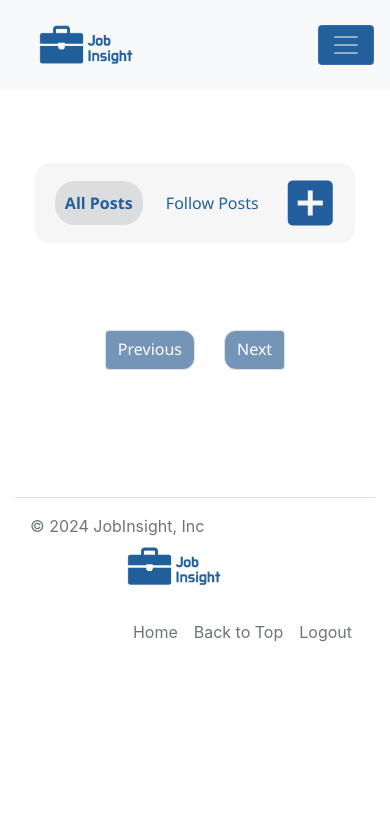
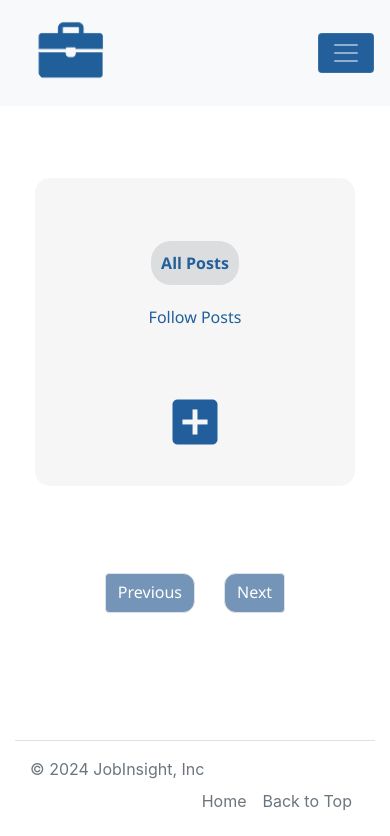
Before and after one commit to Mingyu-Lian/AgileWebDev_Group_Assignment, a Flask app: page / in a window 390 px wide. Shown: the top 836 px of the page. Before the commit the page ends 642 px from the top, so only its background shows below. Run offline with Flask 3, Linux system fonts and the light colour scheme; the visitor is signed in with stand-in values (Sample User, id 1); data that the repository does not hold is empty; some libraries are stand-ins or nearby versions.

Commit message:
Front-End Edition 2
To be decided tmr.

```diff
--- a/app/routes.py
+++ b/app/routes.py
@@ -81,13 +81,15 @@ def home():
     posts = posts_pagination.items
     total_posts = posts_query.count()
     total_pages = posts_pagination.pages
+    user_profile = UserDetails.query.filter_by(id=current_user.id).first()
 
     return render_template(
         'home.html',
         posts=posts,
         filter=filter_type,
         page=page,
-        total_pages=total_pages
+        total_pages=total_pages,
+        user_profile=user_profile
     )
 
 
@@ -167,6 +169,7 @@ def set_icon():
 @main.route('/upload/product', methods=['GET', 'POST'])
 @login_required
 def upload_product():
+    user_profile = UserDetails.query.filter_by(id=current_user.id).first()
     form = UploadForm()
     if form.validate_on_submit():
         title = form.title.data
@@ -189,7 +192,7 @@ def upload_product():
         flash('Post uploaded successfully!', 'success')
         return redirect(url_for('main.home'))
 
-    return render_template('upload.html', title='Upload Post', form=form)
+    return render_template('upload.html', title='Upload Post', form=form,  user_profile=user_profile)
 
 
 
--- a/app/static/styles.css
+++ b/app/static/styles.css
@@ -1,19 +1,32 @@
 /*This css file is an assignment of CITS5505 unit
-in the university of Western Australia (2024 S1) */
-/*This is a part of the Group assingment*/
+in the University of Western Australia (2024 S1) */
+/*This is a part of the Group assignment*/
 
 /* Base CSS */
 .navbar .navbar-nav .nav-link {
     color: black !important;
-    font-family:Verdana, Geneva, Tahoma, sans-serif;
+    font-family: Verdana, Geneva, Tahoma, sans-serif;
     font-size: 18px !important;
     font-weight: 500 !important;
     padding: 10px;
     border-radius: 10px !important;
     margin-top: 4px;
-    transition: all 0.3S;
+    transition: all 0.3s;
+}
+.nav-logo-img {
+    max-width: 80px; /* 限制 logo 的最大宽度 */
+    height: auto; /* 保持 logo 的高度比例 */
 }
 
+.profile-img {
+    width: 80px; /* 设置头像的宽度 */
+    height: 80px; /* 设置头像的高度 */
+}
+
+.dropdown-menu {
+    right: 0; /* 保证下拉菜单不会超出屏幕 */
+    left: auto; /* 避免下拉菜单向左展开 */
+}
 .navbar .nav-logo img {
     transition: all 0.3s ease;
 }
@@ -99,8 +112,18 @@ in the university of Western Australia (2024 S1) */
     background-color: rgb(55, 64, 73) !important;
 }
 
-/*Homepage CSS*/
-/*Home Sidebar*/
+/* 调整布局以适应较小的屏幕 */
+@media (max-width: 768px) {
+    .homesidebar {
+        flex-direction: row;
+        justify-content: space-around;
+        align-items: center;
+    }
+    .homesidebar .top2 {
+        margin: 0 10px;
+    }
+}
+
 .homesidebar {
     display: flex;
     flex-direction: column;
@@ -114,18 +137,7 @@ in the university of Western Australia (2024 S1) */
     min-width: 90px;
 }
 
-@media (max-width: 768px) {
-    .homesidebar {
-        flex-direction: row;
-        justify-content: space-around;
-        align-items: center;
-    }
-    .homesidebar top2 {
-        margin: 0 10px;
-    }
-}
-
-.homesidebar .top2{
+.homesidebar .top2 {
     font-family:'Segoe UI', Tahoma, Geneva, Verdana, sans-serif;
     text-decoration: none;
     color: rgb(34, 95, 155);
--- a/app/templates/base.html
+++ b/app/templates/base.html
@@ -24,50 +24,53 @@
         <div id="top"></div>
         <nav class="navbar navbar-expand-lg navbar-dark bg-light">
     <div class="container-fluid">
-                <a class="nav-link nav-logo" href="{{ url_for('main.home') }}"
-                            style = "font-weight: bolder !important;"> <img src="{{ url_for('static', filename='img/fulllogo.png') }}" alt="Logo" style="width: 150px;" class="rounded-pill"> </a>
+        <!-- Logo -->
+        <a class="nav-link nav-logo" href="{{ url_for('main.home') }}">
+            <img src="{{ url_for('static', filename='img/logo.png') }}" alt="Logo" class="rounded-pill nav-logo-img">
+        </a>
+        <!-- Toggler -->
         <button class="navbar-toggler bg-secondary" type="button" data-bs-toggle="collapse" data-bs-target="#mynavbar">
             <span class="navbar-toggler-icon"></span>
         </button>
+        <!-- Navbar links and forms -->
         <div class="collapse navbar-collapse" id="mynavbar">
             <ul class="navbar-nav me-auto">
                 <li class="nav-item">
-                            <a class="nav-link text-black-50" href="{{ url_for('main.home') }}"
-                            style = "font-weight: bolder !important;">Home</a>
+                    <a class="nav-link" href="{{ url_for('main.home') }}">Home</a>
                 </li>
-                        {% if current_user.is_authenticated%}
-                        <li class="nav-item">
-
-                            <a class="nav-link text-black-50 requires-auth" href="{{ url_for('main.channel', user_id=current_user.id) }}"> My Channel </a>
-
+            </ul>
+            <form action="{{ url_for('main.search') }}" method="get" class="d-flex search-form">
+                <input name="query" class="form-control me-2" type="text" placeholder="Search">
+                <button class="btn btn-primary" type="submit">Search</button>
+            </form>
+            {% if current_user.is_authenticated %}
+            <!-- User profile and dropdown -->
+            <ul class="navbar-nav d-flex align-items-center">
+                <li class="nav-item dropdown">
+                    <a class="nav-link dropdown-toggle" href="#" id="navbarDropdown" role="button" data-bs-toggle="dropdown" aria-expanded="false">
+                        <img src="{{ url_for('static', filename='user_icon/uploads/' + user_profile.img) if user_profile.img else url_for('static', filename='user_icon/default_user_icon.jpg') }}" alt="User Icon" class="rounded-circle profile-img">
+                    </a>
+                    <ul class="dropdown-menu dropdown-menu-end" aria-labelledby="navbarDropdown">
+                        <li><a class="dropdown-item" href="{{ url_for('main.channel', user_id=current_user.id) }}">My Channel</a></li>
+                        <li><a class="dropdown-item" href="{{ url_for('main.profile') }}">Edit Profile</a></li>
+                        <li><a class="dropdown-item" href="{{ url_for('main.logout') }}">Logout</a></li>
+                    </ul>
                 </li>
-                        <li class="nav-item">
-                            <a class="nav-link text-black-50 requires-auth" href="{{ url_for('main.profile') }}"> My Profile </a>
-                        </li>
-
-                        {% if current_user.is_authenticated %}
-                        <li class="nav-item mt-3">
-                            <span style="color: rgb(101, 93, 93); font-family:'Segoe UI', Tahoma, Geneva, Verdana, sans-serif;font-size: large; font-weight: bold;">Hi, {{ current_user.details.name if current_user.details and current_user.details.name else current_user.username }}!</span>
-                        </li>
+            </ul>
             {% else %}
-                        {% endif %}
-                        <li class="nav-item">
-                            <a class="nav-link login" href="{{ url_for('main.logout') }}">Logout</a>
-                        </li>
-                        {% else %}
+            <ul class="navbar-nav">
                 <li class="nav-item">
                     <a class="nav-link login" href="{{ url_for('main.login') }}">Login</a>
                 </li>
+            </ul>
             {% endif %}
-                    </ul>
-
-                    <form action="{{ url_for('main.search') }}" method="get" class="d-flex centered-content mt-3 px-2">
-                        <input name="query" class="form-control me-2 ml-2" type="text" placeholder="Search">
-                        <button class="btn btn-primary" type="submit">Search</button>
-                    </form>
         </div>
     </div>
 </nav>
+
+
+
+
 
         <br>
 
@@ -112,24 +115,19 @@
         <footer class="d-flex flex-wrap justify-content-between align-items-center py-3 my-4 border-top">
             <p class="col-md-4 mb-0 text-muted">© 2024 JobInsight, Inc</p>
 
-                  <a href="/" class="col-md-4 d-flex align-items-center justify-content-center mb-3 mb-md-0 me-md-auto link-dark text-decoration-none">
-                    <img src="{{ url_for('static', filename='img/fulllogo.png') }}" alt="Logo" style="width: 150px;" class="rounded-pill">
-                  </a>
-
             <ul class="nav col-md-4 justify-content-end">
-                    <li class="nav-item"><a href="{{ url_for('main.home') }}"  class="nav-link px-2 text-muted">Home</a></li>
+                <li class="nav-item"><a href="{{ url_for('main.home') }}" class="nav-link px-2 text-muted">Home</a></li>
                 <li class="nav-item"><a href="#top" class="nav-link px-2 text-muted">Back to Top</a></li>
                 <li class="nav-item">
-                        {% if current_user.is_authenticated %}
-                        <a class="nav-link px-2 text-muted" href="{{ url_for('main.logout') }}">Logout</a>
-                        {% else %}
-                        <a class="nav-link px-2 text-muted" href="{{ url_for('main.login') }}">Login</a>
-                        {% endif %}
+                    <a class="nav-link px-2 text-muted" href="{{ url_for('main.login') }}" {% if current_user.is_authenticated %} style="display: none;" {% endif %}>Login</a>
                 </li>
-
             </ul>
         </footer>
     </div>
 </footer>
+
+
+              </div>
+        </footer>
     </body>
 </html>
```
Lines whose indentation alone changed are shown as unchanged.
